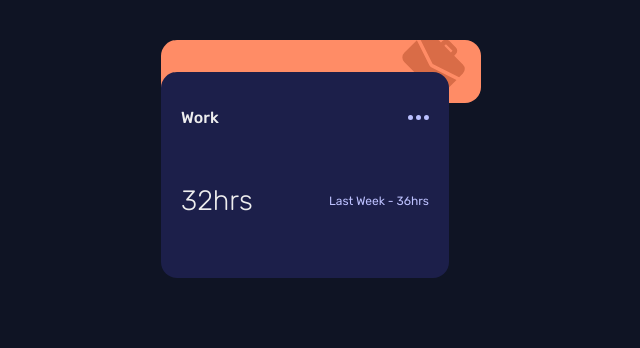
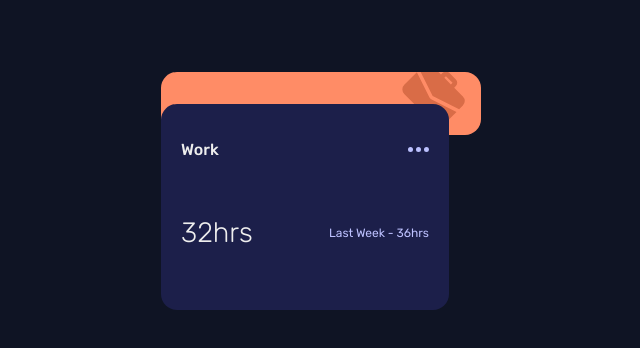
Before and after one commit to devmor-j/fm-time-tracking-dashboard, a Vue app: page / in a window 1280 px wide. Shown: the top 348 px of the page, without its empty margins (335-975 px from the left). Built offline with nearby package versions, Linux system fonts and the light colour scheme.

Commit message:
Add margin top to tracking card

```diff
--- a/src/components/TrackingCard.vue
+++ b/src/components/TrackingCard.vue
@@ -31,6 +31,8 @@ import cardStyles from "../assets/card.module.css";
   --card-inline-size: 18rem;
   inline-size: min(calc(100% - 2 * 1rem), var(--card-inline-size));
   position: relative;
+  /* margin is needed to prevent card collaping because of absolute positioned svg */
+  margin-block-start: 2rem;
 }
 
 .decoration-wrapper {
```
